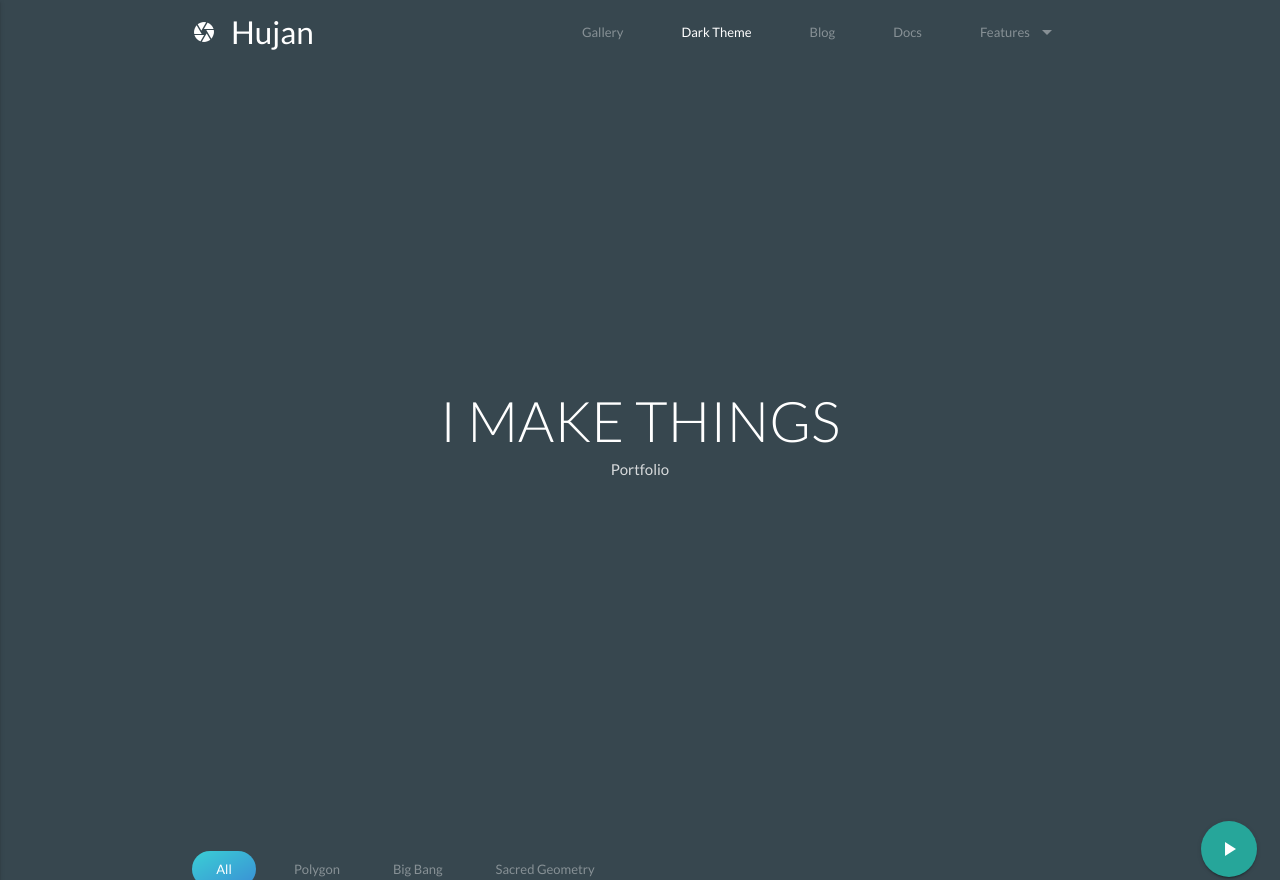
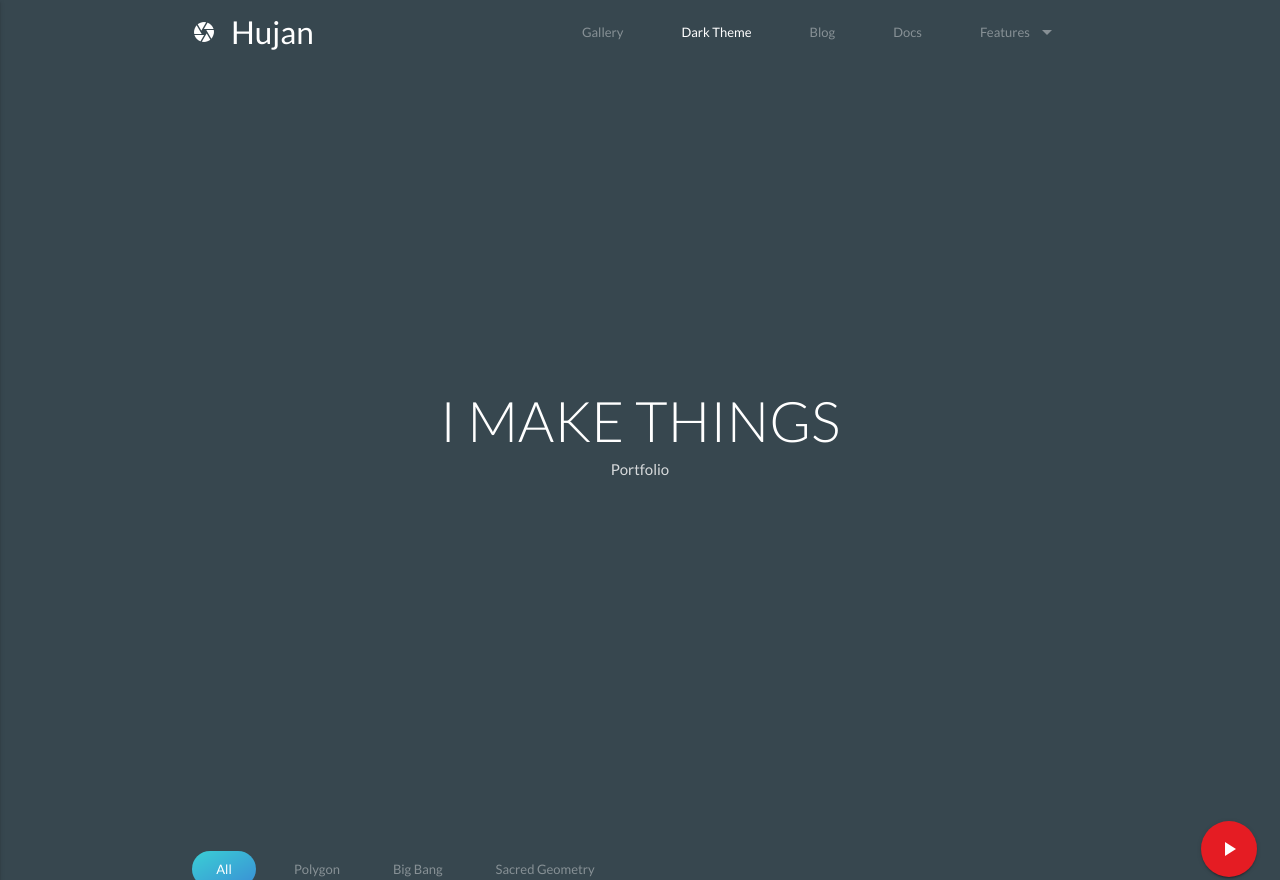
Before and after one commit to taufardh/painting, a Jekyll site: the page built from index.html, in a window 1280 px wide. Shown: the top 880 px of the page. Built offline with Jekyll 4.4.1, drawn with Linux system fonts in a browser that asks for light colours; nearby versions of some CDN libraries; grey boxes are pictures that could not be loaded.

```diff
--- a/index.html
+++ b/index.html
@@ -464,7 +464,7 @@ Ea salvia adipisicing vegan man bun. Flexitarian cupidatat skateboard flannel. D
     </div><!-- /.container -->
 
     <div class="fixed-action-btn">
-      <a id="vid_control" class="btn-floating btn-large blue" onclick="VidCtrl();">
+      <a id="vid_control" class="btn-floating btn-large materialize-red waves-effect" onclick="VidCtrl();">
         <i class="large material-icons">play_arrow</i>
       </a>
     </div>
```
